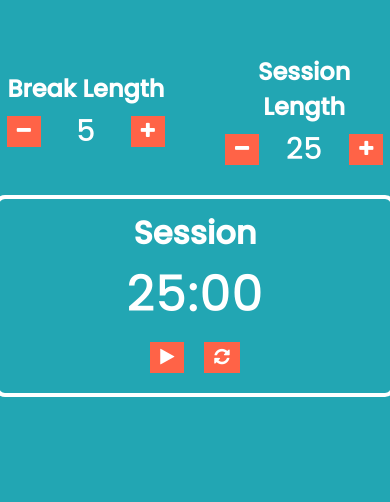
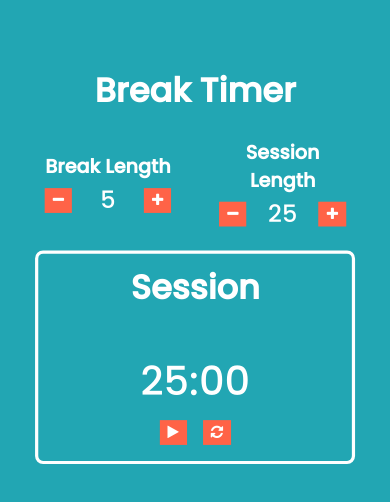
Before and after one commit to saratkumar17mss040/break-timer, a React (Create React App) app: page / in a window 390 px wide. Shown: the part 172-674 px from the top of the page. Built offline with nearby package versions, Linux system fonts and the light colour scheme.

Commit message:
🚀 added in media queries

```diff
--- a/src/App.css
+++ b/src/App.css
@@ -13,6 +13,11 @@ body {
 	align-items: center;
 	color: #ffffff;
 	text-align: center;
+}
+
+h1 {
+	font-size: 42px;
+	padding-bottom: 50px;
 }
 
 .flex {
@@ -65,3 +70,15 @@ button {
 .clock-container h1 {
 	margin: 0;
 }
+
+@media (max-width: 575.98px) {
+	.main-container {
+		transform: scale(0.8);
+	}
+}
+
+@media (min-width: 576px) and (max-width: 767.98px) {
+	.main-container {
+		transform: scale(0.6);
+	}
+}
--- a/src/App.js
+++ b/src/App.js
@@ -165,7 +165,8 @@ class App extends Component {
 		};
 
 		return (
-			<div>
+			<div className="main-container">
+				<h1>Break Timer</h1>
 				<div className="flex">
 					<SetTimer {...breakProps} />
 					<SetTimer {...sessionProps} />
```
